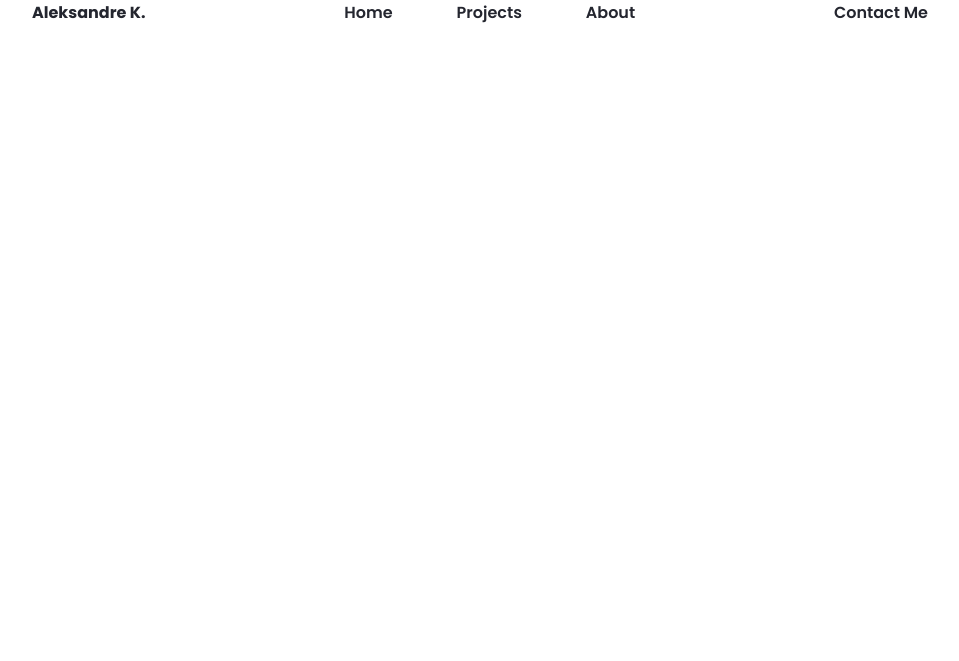
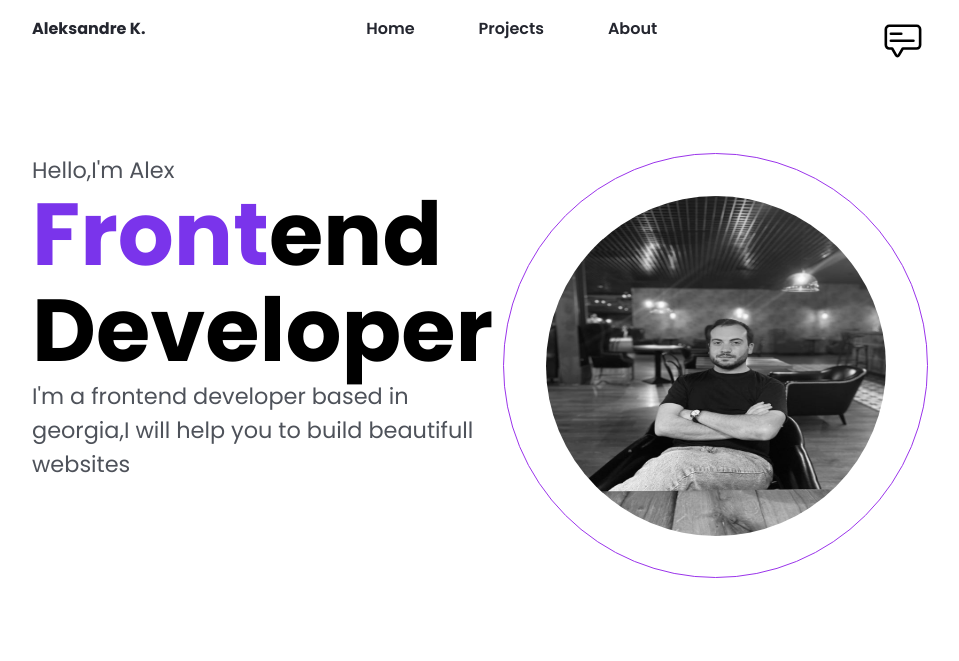
Before and after one commit to aleksandrekas/Personal-portfolio, a plain HTML site: page index.html in a window 1280 px wide. Shown: the whole page, without its empty margins (160-1119 px from the left). Drawn offline with Linux system fonts and the light colour scheme.

Commit message:
added new content home screen

```diff
--- a/index.html
+++ b/index.html
@@ -15,8 +15,18 @@
                 <li class="list-item"><a href="#" class="list-link">Projects</a></li>
                 <li class="list-item"><a href="#" class="list-link">About</a></li>
             </ul>
-            <a href="#" class="contact">Contact Me</a>
+            <a class="contact" href="#"><img src="/images/contact-message-svgrepo-com.svg" alt="contact"></a>
         </nav>
+        <section class="home">
+            <div class="left-div">
+                <h3>Hello,I'm Alex</I></h3>
+                <h1><span>Front</span>end Developer</h1>
+                <p>I'm a frontend developer based in georgia,I will help you to build beautifull websites</p>
+            </div>
+            <div class="image-container">
+                <img class="profile" src="/images/ab449512-efd7-463c-a914-46601d2bf3dc.jpg" alt="">
+            </div>
+        </section>
     </div>
     <script src="scripts.js"></script>
 </body>
--- a/styles.css
+++ b/styles.css
@@ -39,6 +39,7 @@ a{
     width: 100%;
     display: flex;
     justify-content: space-between;
+    padding-top: 1rem;
 }
 
 #logo{
@@ -63,6 +64,58 @@ a{
     color: var(--collor-one);
 }
 
-.contact{
-    font-weight: 600;
+img{
+    width: 50px;
 }
+
+
+/* -----home styles---------- */
+
+.home{
+    width: 100%;
+    display: flex;
+    justify-content: space-between;
+    padding: 5rem 0;
+}
+
+.left-div{
+    width: 50%;
+}
+
+.left-div h3{
+    color: var(--p-collor);
+    font-weight: 400;
+    font-size: 1.4rem;
+}
+
+.left-div h1{
+    font-size: 5.5rem;
+    line-height: 6rem;
+}
+
+.left-div p{
+    font-size: 1.4rem;
+    color: var(--p-collor);
+}
+
+
+.left-div h1 span{
+    color: var(--collor-one);
+}
+
+
+.image-container{
+    display: flex;
+    justify-content: center;
+    align-items: center;
+    height: 425px;
+    width: 425px;
+    border-radius: 50%;
+    border: 1px solid var(--hover-collor) ;
+}
+
+.profile{
+    width: 340px;
+    height: 340px;
+    border-radius: 50%;
+}
```
Also changed, not shown: images/ab449512-efd7-463c-a914-46601d2bf3dc.jpg (added), images/contact-message-svgrepo-com.svg (added), images/fullscreen-svgrepo-com (1).svg (deleted), images/fullscreen-svgrepo-com.svg (deleted), images/kaizen.png (deleted), images/undefined (2).png (deleted), 1 other file.
